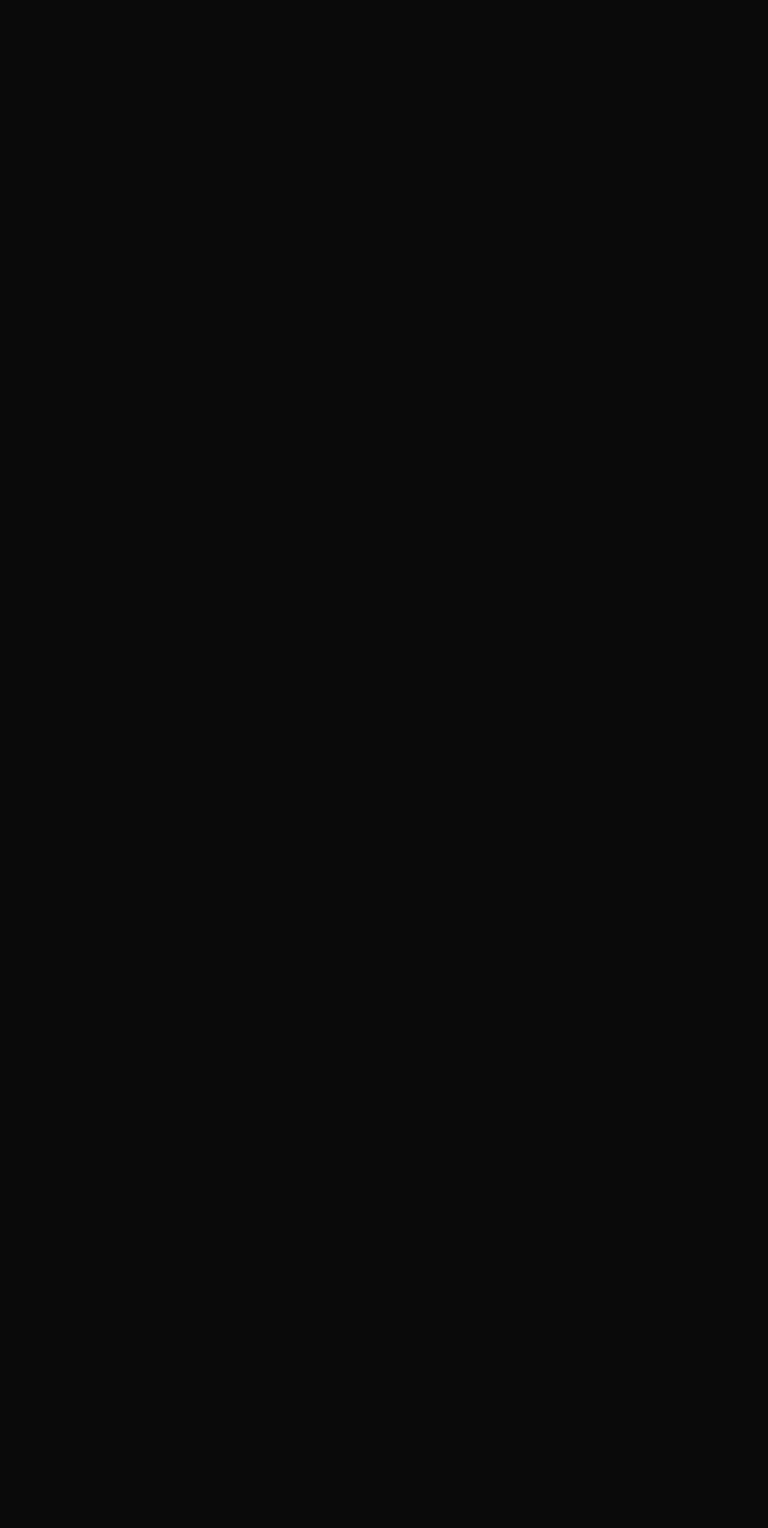
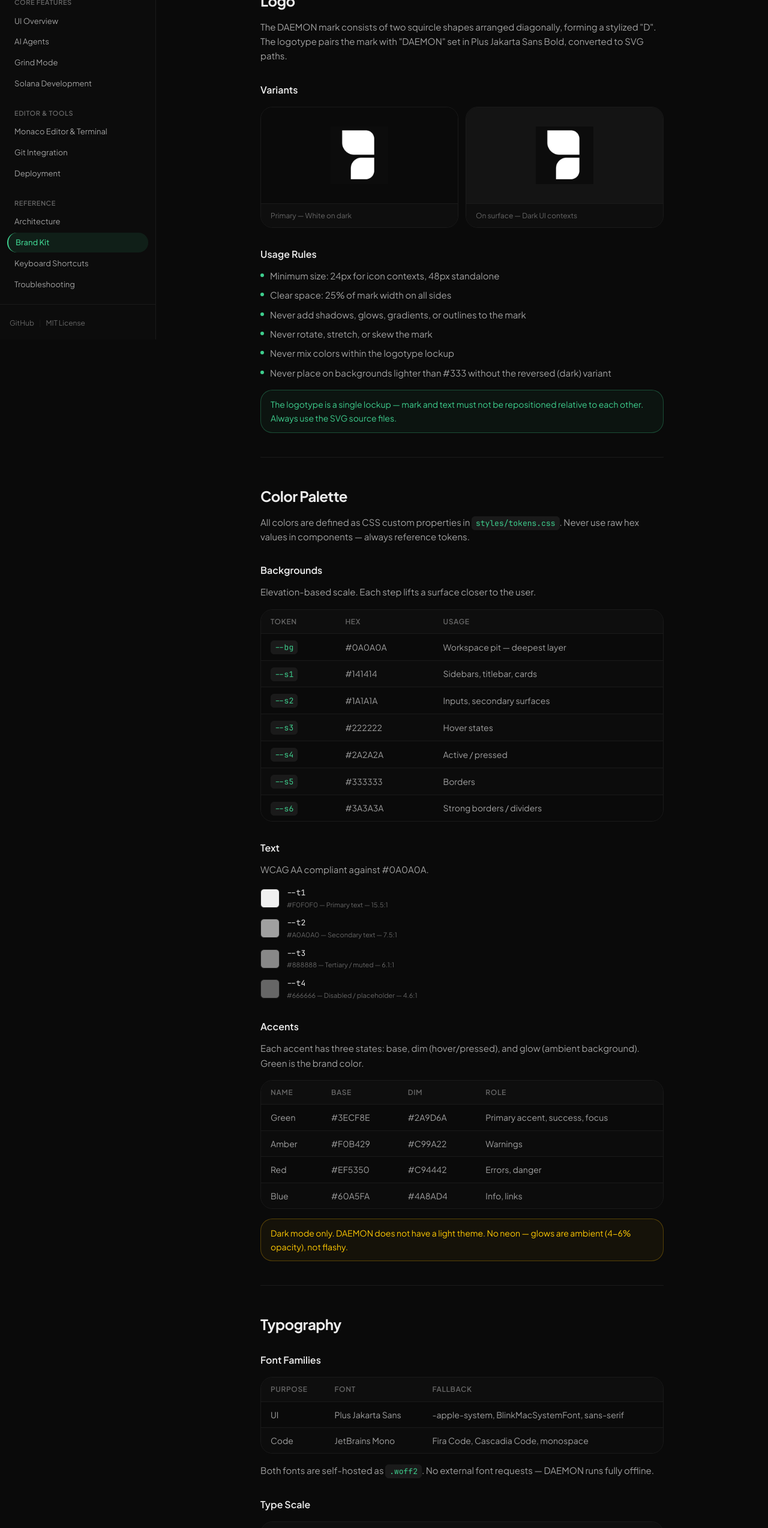
Before and after one commit to nullxnothing/daemon-landing, a Next.js app: page /docs/brand-kit in a window 1280 px wide. Before the commit this address had no page. Shown: the part 234-2782 px from the top of the page at 60% size. Before the commit the page ends 800 px from the top, so only its background shows below. Built offline with nearby package versions, Linux system fonts and the light colour scheme.

Commit message:
feat: add brand kit docs page
Color palette, typography, logo usage, spacing, interaction tokens,
and voice guidelines — all sourced from tokens.css and BRAND.md.

```diff
--- a/app/docs/[slug]/page.tsx
+++ b/app/docs/[slug]/page.tsx
@@ -18,6 +18,7 @@
 import { TroubleshootingDoc } from "@/components/docs/troubleshooting";
 import { RoadmapDoc } from "@/components/docs/roadmap";
 import { ContributingDoc } from "@/components/docs/contributing";
+import { BrandKitDoc } from "@/components/docs/brand-kit";
 
 const contentMap: Record<string, React.ComponentType> = {
   introduction: IntroductionDoc,
@@ -32,6 +33,7 @@
   deployment: DeploymentDoc,
   architecture: ArchitectureDoc,
   "keyboard-shortcuts": KeyboardShortcutsDoc,
+  "brand-kit": BrandKitDoc,
   troubleshooting: TroubleshootingDoc,
   roadmap: RoadmapDoc,
   contributing: ContributingDoc,
--- /dev/null
+++ b/components/docs/brand-kit.tsx
@@ -0,0 +1,275 @@
+import Image from "next/image";
+import {
+  DocHeading,
+  DocSubheading,
+  H2,
+  H3,
+  Paragraph,
+  Code,
+  Table,
+  List,
+  Hint,
+  Divider,
+} from "./primitives";
+
+function ColorSwatch({ hex, token, label }: { hex: string; token: string; label: string }) {
+  return (
+    <div className="flex items-center gap-3">
+      <div
+        className="size-8 rounded-md border border-border shrink-0"
+        style={{ backgroundColor: hex }}
+      />
+      <div>
+        <p className="text-[13px] text-foreground font-mono">{token}</p>
+        <p className="text-[11px] text-muted-foreground">
+          {hex} — {label}
+        </p>
+      </div>
+    </div>
+  );
+}
+
+function LogoCard({
+  src,
+  alt,
+  bg,
+  label,
+}: {
+  src: string;
+  alt: string;
+  bg: string;
+  label: string;
+}) {
+  return (
+    <div className="rounded-xl border border-border overflow-hidden">
+      <div
+        className="flex items-center justify-center p-8 h-40"
+        style={{ backgroundColor: bg }}
+      >
+        <Image src={src} alt={alt} width={120} height={120} className="object-contain max-h-24" />
+      </div>
+      <div className="px-4 py-2.5 bg-card border-t border-border">
+        <p className="text-[12px] text-muted-foreground">{label}</p>
+      </div>
+    </div>
+  );
+}
+
+export function BrandKitDoc() {
+  return (
+    <>
+      <DocHeading>Brand Kit</DocHeading>
+      <DocSubheading>
+        Official color palette, typography, logo usage rules, and downloadable assets for DAEMON.
+      </DocSubheading>
+
+      {/* ── LOGO ── */}
+      <H2 id="logo">Logo</H2>
+      <Paragraph>
+        The DAEMON mark consists of two squircle shapes arranged diagonally, forming a stylized
+        &quot;D&quot;. The logotype pairs the mark with &quot;DAEMON&quot; set in Plus Jakarta Sans
+        Bold, converted to SVG paths.
+      </Paragraph>
+
+      <H3>Variants</H3>
+      <div className="grid gap-3 sm:grid-cols-2 my-4">
+        <LogoCard
+          src="/images/daemon-icon.png"
+          alt="Primary mark — white on dark"
+          bg="#0a0a0a"
+          label="Primary — White on dark"
+        />
+        <LogoCard
+          src="/images/daemon-icon.png"
+          alt="Mark on dark background"
+          bg="#141414"
+          label="On surface — Dark UI contexts"
+        />
+      </div>
+
+      <H3>Usage Rules</H3>
+      <List
+        items={[
+          "Minimum size: 24px for icon contexts, 48px standalone",
+          "Clear space: 25% of mark width on all sides",
+          "Never add shadows, glows, gradients, or outlines to the mark",
+          "Never rotate, stretch, or skew the mark",
+          "Never mix colors within the logotype lockup",
+          "Never place on backgrounds lighter than #333 without the reversed (dark) variant",
+        ]}
+      />
+
+      <Hint type="info">
+        The logotype is a single lockup — mark and text must not be repositioned relative to each
+        other. Always use the SVG source files.
+      </Hint>
+
+      <Divider />
+
+      {/* ── COLORS ── */}
+      <H2 id="colors">Color Palette</H2>
+      <Paragraph>
+        All colors are defined as CSS custom properties in <Code>styles/tokens.css</Code>. Never use
+        raw hex values in components — always reference tokens.
+      </Paragraph>
+
+      <H3>Backgrounds</H3>
+      <Paragraph>
+        Elevation-based scale. Each step lifts a surface closer to the user.
+      </Paragraph>
+      <Table
+        headers={["Token", "Hex", "Usage"]}
+        rows={[
+          [<Code key="bg">--bg</Code>, "#0A0A0A", "Workspace pit — deepest layer"],
+          [<Code key="s1">--s1</Code>, "#141414", "Sidebars, titlebar, cards"],
+          [<Code key="s2">--s2</Code>, "#1A1A1A", "Inputs, secondary surfaces"],
+          [<Code key="s3">--s3</Code>, "#222222", "Hover states"],
+          [<Code key="s4">--s4</Code>, "#2A2A2A", "Active / pressed"],
+          [<Code key="s5">--s5</Code>, "#333333", "Borders"],
+          [<Code key="s6">--s6</Code>, "#3A3A3A", "Strong borders / dividers"],
+        ]}
+      />
+
+      <H3>Text</H3>
+      <Paragraph>WCAG AA compliant against #0A0A0A.</Paragraph>
+      <div className="space-y-3 my-4">
+        <ColorSwatch hex="#F0F0F0" token="--t1" label="Primary text — 15.5:1" />
+        <ColorSwatch hex="#A0A0A0" token="--t2" label="Secondary text — 7.5:1" />
+        <ColorSwatch hex="#888888" token="--t3" label="Tertiary / muted — 6.1:1" />
+        <ColorSwatch hex="#666666" token="--t4" label="Disabled / placeholder — 4.6:1" />
+      </div>
+
+      <H3>Accents</H3>
+      <Paragraph>
+        Each accent has three states: base, dim (hover/pressed), and glow (ambient background).
+        Green is the brand color.
+      </Paragraph>
+      <Table
+        headers={["Name", "Base", "Dim", "Role"]}
+        rows={[
+          ["Green", "#3ECF8E", "#2A9D6A", "Primary accent, success, focus"],
+          ["Amber", "#F0B429", "#C99A22", "Warnings"],
+          ["Red", "#EF5350", "#C94442", "Errors, danger"],
+          ["Blue", "#60A5FA", "#4A8AD4", "Info, links"],
+        ]}
+      />
+
+      <Hint type="warning">
+        Dark mode only. DAEMON does not have a light theme. No neon — glows are ambient (4-6%
+        opacity), not flashy.
+      </Hint>
+
+      <Divider />
+
+      {/* ── TYPOGRAPHY ── */}
+      <H2 id="typography">Typography</H2>
+
+      <H3>Font Families</H3>
+      <Table
+        headers={["Purpose", "Font", "Fallback"]}
+        rows={[
+          ["UI", "Plus Jakarta Sans", "-apple-system, BlinkMacSystemFont, sans-serif"],
+          ["Code", "JetBrains Mono", "Fira Code, Cascadia Code, monospace"],
+        ]}
+      />
+      <Paragraph>
+        Both fonts are self-hosted as <Code>.woff2</Code>. No external font requests — DAEMON runs
+        fully offline.
+      </Paragraph>
+
+      <H3>Type Scale</H3>
+      <Table
+        headers={["Token", "Size", "Usage"]}
+        rows={[
+          [<Code key="xs">--font-xs</Code>, "9px", "Badges, chip labels"],
+          [<Code key="sm">--font-sm</Code>, "10px", "Section headers, captions"],
+          [<Code key="base">--font-base</Code>, "11px", "Body text, inputs"],
+          [<Code key="md">--font-md</Code>, "12px", "List items, labels"],
+          [<Code key="lg">--font-lg</Code>, "14px", "Panel sub-titles"],
+          [<Code key="xl">--font-xl</Code>, "16px", "Panel titles"],
+        ]}
+      />
+
+      <H3>Weight Usage</H3>
+      <Table
+        headers={["Weight", "UI Font", "Code Font"]}
+        rows={[
+          ["400 Regular", "Body text, descriptions", "Editor, terminal"],
+          ["500 Medium", "Labels, secondary emphasis", "Active line highlights"],
+          ["600 SemiBold", "Panel headers, section titles", "—"],
+          ["700 Bold", "Primary headings (rare)", "Search matches, keywords"],
+        ]}
+      />
+
+      <Divider />
+
+      {/* ── SPACING ── */}
+      <H2 id="spacing">Spacing & Layout</H2>
+
+      <H3>Spacing Scale</H3>
+      <Table
+        headers={["Token", "Value", "Usage"]}
+        rows={[
+          [<Code key="xs">--space-xs</Code>, "4px", "Tight gaps, icon padding"],
+          [<Code key="sm">--space-sm</Code>, "8px", "Inline spacing, small gaps"],
+          [<Code key="md">--space-md</Code>, "12px", "Section padding, card gaps"],
+          [<Code key="lg">--space-lg</Code>, "16px", "Panel padding"],
+          [<Code key="xl">--space-xl</Code>, "24px", "Major sections"],
+        ]}
+      />
+
+      <H3>Border Radius</H3>
+      <Table
+        headers={["Token", "Value", "Usage"]}
+        rows={[
+          [<Code key="sm">--radius-sm</Code>, "3px", "Buttons, inputs, chips"],
+          [<Code key="md">--radius-md</Code>, "4px", "Cards, panels"],
+          [<Code key="lg">--radius-lg</Code>, "6px", "Modals, dropdowns"],
+        ]}
+      />
+
+      <Divider />
+
+      {/* ── INTERACTION ── */}
+      <H2 id="interaction">Interaction & Motion</H2>
+
+      <Table
+        headers={["State", "Treatment"]}
+        rows={[
+          ["Hover", "rgba(255,255,255,0.04) overlay"],
+          ["Active", "rgba(255,255,255,0.08) overlay + scale(0.98)"],
+          ["Focus", "2px green outline, 2px offset"],
+          ["Disabled", "--t4 text, no pointer events"],
+        ]}
+      />
+
+      <Paragraph>
+        Transitions use <Code>ease</Code> timing. No bounce, spring, or overshoot. Status indicators
+        use 5px colored dots — never emoji.
+      </Paragraph>
+
+      <Table
+        headers={["Token", "Duration", "Usage"]}
+        rows={[
+          [<Code key="fast">--transition-fast</Code>, "0.1s", "Hover states, toggles"],
+          [<Code key="normal">--transition-normal</Code>, "0.15s", "Panel transitions, fades"],
+          [<Code key="slow">--transition-slow</Code>, "0.25s", "Modals, overlays"],
+        ]}
+      />
+
+      <Divider />
+
+      {/* ── VOICE ── */}
+      <H2 id="voice">Voice & Tone</H2>
+      <List
+        items={[
+          "Short — labels are 1-2 words, descriptions are 1 sentence",
+          'Direct — "Save failed" not "Oops! We couldn\'t save your file"',
+          'Technical — say "IPC handler" not "communication layer"',
+          "No emoji in product UI. Marketing may use them sparingly",
+          'Product name: always "DAEMON" in all-caps as a brand name',
+        ]}
+      />
+    </>
+  );
+}
--- a/lib/docs-config.ts
+++ b/lib/docs-config.ts
@@ -38,6 +38,7 @@
     title: "Reference",
     items: [
       { title: "Architecture", slug: "architecture" },
+      { title: "Brand Kit", slug: "brand-kit" },
       { title: "Keyboard Shortcuts", slug: "keyboard-shortcuts" },
       { title: "Troubleshooting", slug: "troubleshooting" },
     ],
```
